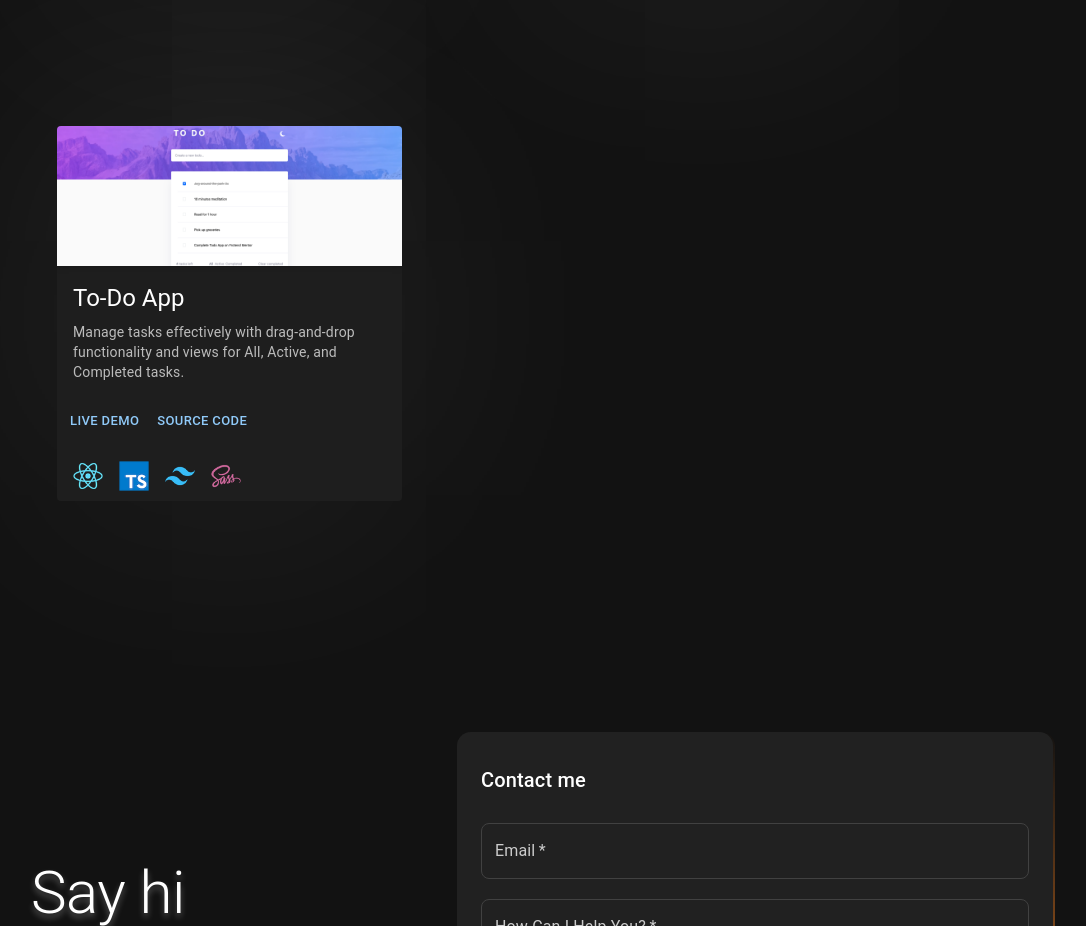
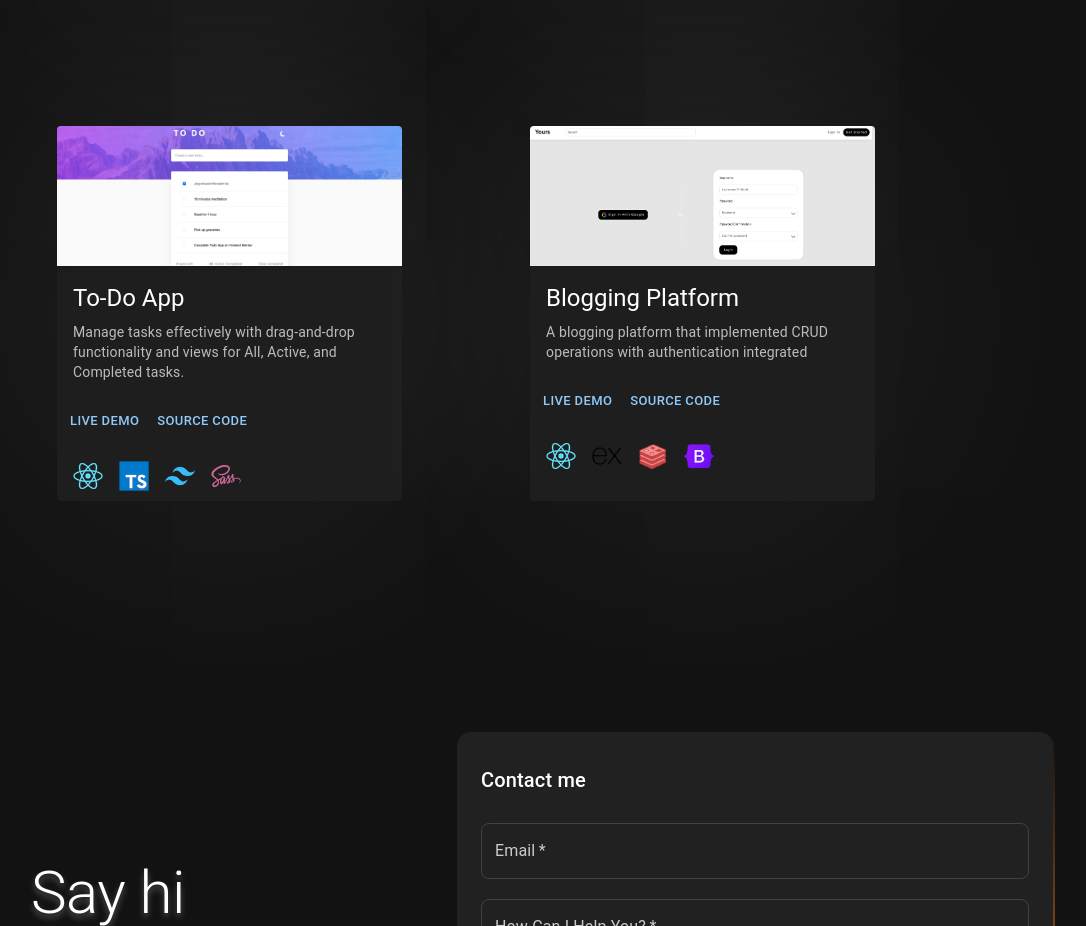
Before and after one commit to tin0312/my-portfolio, a React (Vite) app: page / in a window 1280 px wide. Shown: the part 1960-2886 px from the top of the page, without its empty margins (97-1183 px from the left). Built offline with nearby package versions, Linux system fonts and the light colour scheme.

Commit message:
Add a new project under Project section

```diff
--- a/src/data/projectData.ts
+++ b/src/data/projectData.ts
@@ -75,6 +75,20 @@ const projectData: Project[] = [
     liveLink: "https://shouldo.netlify.app/",
     githubLink: "https://github.com/tin0312/to-do-app",
   },
+  {
+    name: "Blogging Platform",
+    description:
+      "A blogging platform that implemented CRUD operations with authentication integrated",
+    techStacks: [
+      "./assets/images/techIcons/React.png",
+      "./assets/images/techIcons/Express.png",
+      "./assets/images/techIcons/Redis.png",
+      "./assets/images/techIcons/Bootstrap.png",
+    ],
+    img: "./assets/images/projectThumbs/Blogging-Platform.png",
+    liveLink: "https://blog-web-client-nppm.onrender.com/",
+    githubLink: "https://github.com/tin0312/blog-web",
+  },
 ];
 
 export default projectData;
```
Also changed, not shown: public/assets/images/projectThumbs/Blogging-Platform.png (added), public/assets/images/techIcons/Redis.png (added).
